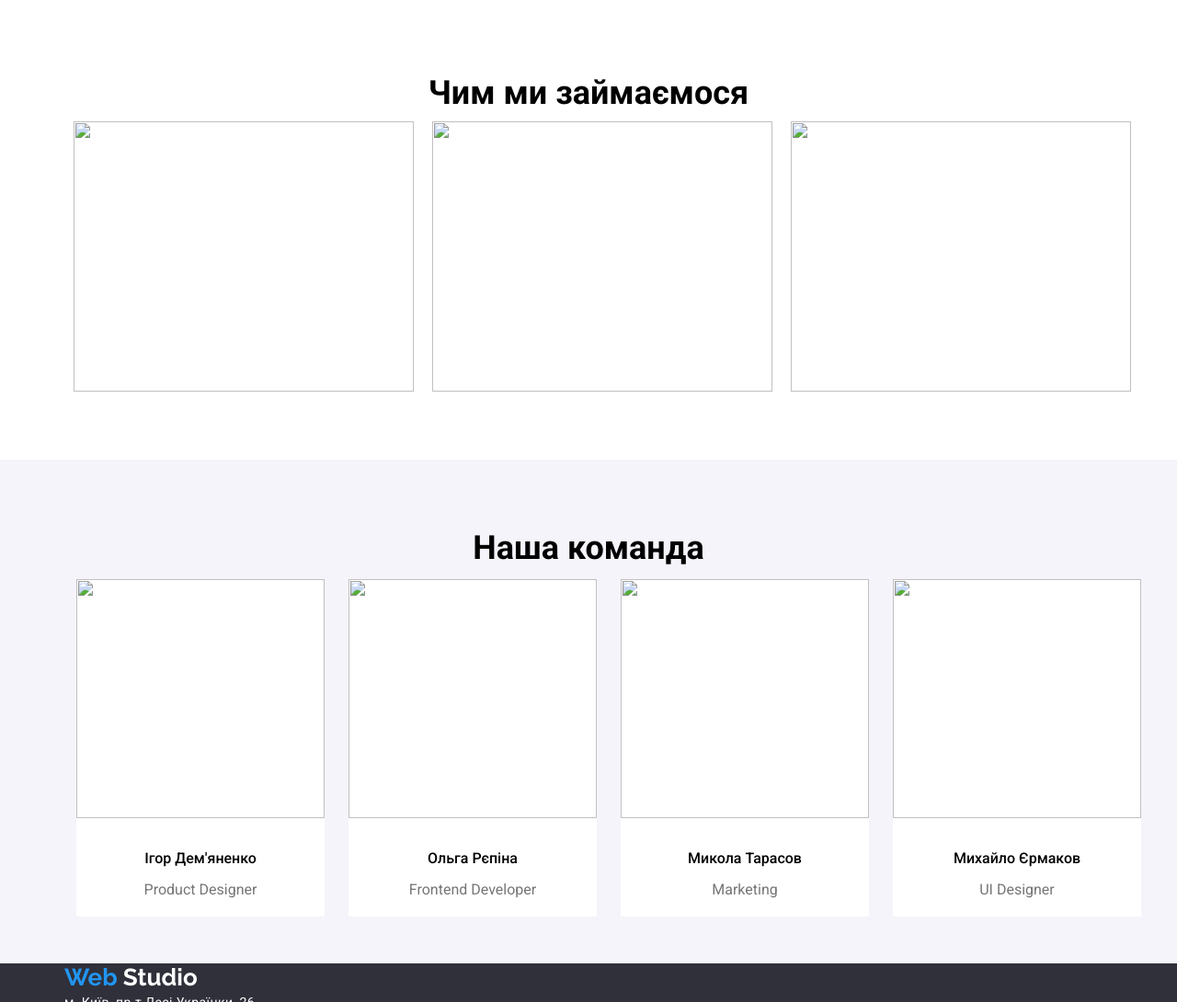
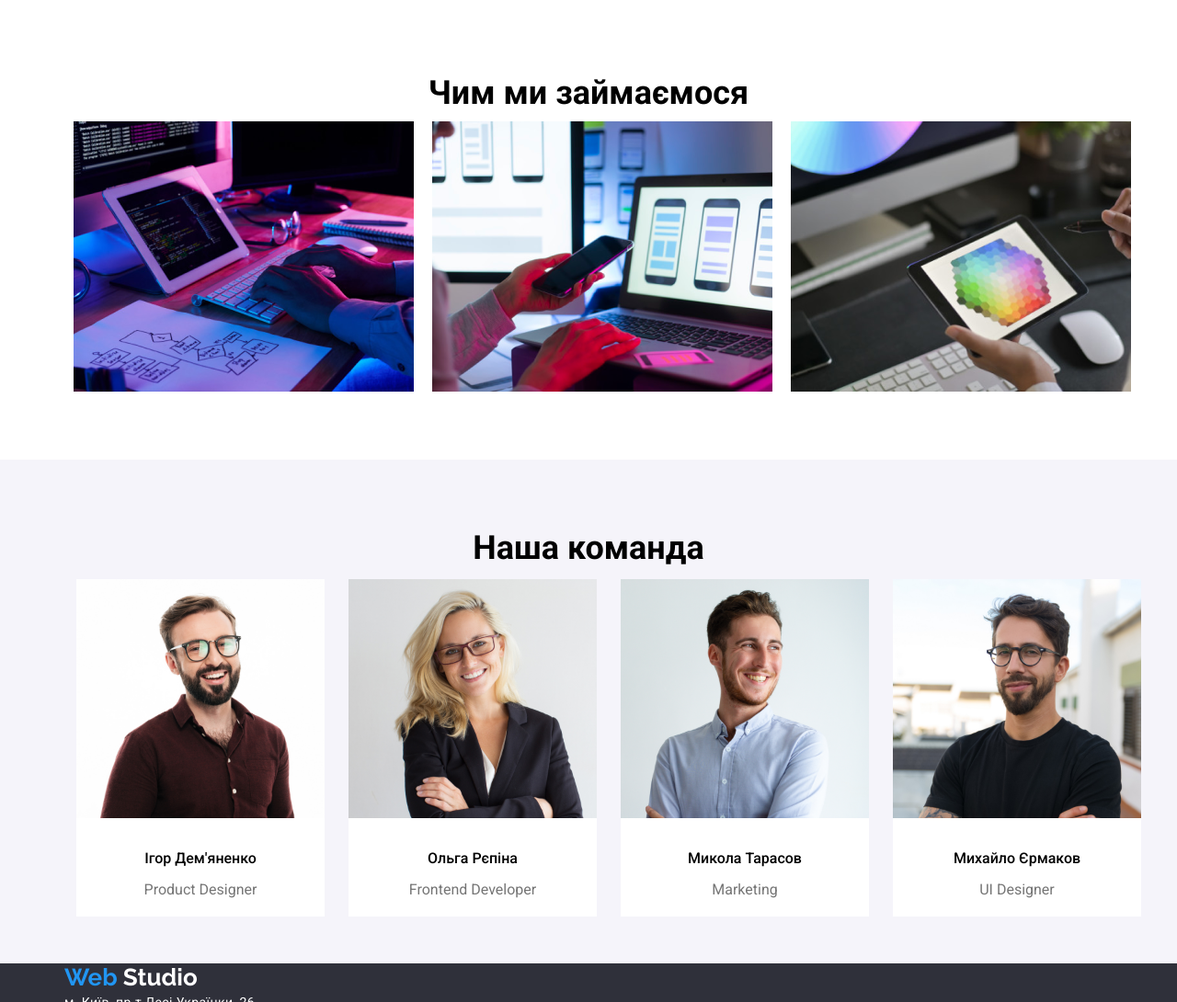
Before and after one commit to uhdjiv/WEBSTYDIO, a plain HTML site: page index.html in a window 1280 px wide. Shown: the part 800-1890 px from the top of the page at 92% size. Drawn offline with Linux system fonts and the light colour scheme; files whose address does not match are found by name.

Commit message:
Update index.html

```diff
--- a/index.html
+++ b/index.html
@@ -63,9 +63,9 @@
                 <div class="conteiner">
                 <h2 class="h2-section3">Чим ми займаємося</h2>
                 <ul class="ul-section3">
-                    <li class="li-section3"><img class="img-section3" src="./img/1s.png" alt=""></li>
-                    <li class="li-section3"><img class="img-section3" src="./img/s2.png" alt=""></li>
-                    <li class="li-section3"><img class="img-section3" src="./img/s3.png" alt=""></img>
+                    <li class="li-section3"><img class="img-section3" src="./1s.png" alt=""></li>
+                    <li class="li-section3"><img class="img-section3" src="./s2.png" alt=""></li>
+                    <li class="li-section3"><img class="img-section3" src="./s3.png" alt=""></img>
                 </ul>
             </div>
             </section>
@@ -74,22 +74,22 @@
                 <h2 class="h2-section4">Наша команда</h2>
                 <ul class="ul-section4">
                     <li class="li-section4">
-                        <img class="img-section4" src="/img/2.1s.jpg" alt="">
+                        <img class="img-section4" src="/2.1s.jpg" alt="">
                         <p class="p-name-section4">Ігор Дем'яненко</p>
                         <p class="p-work-section4">Product Designer</p>
                     </li>
                     <li class="li-section4">
-                        <img class="img-section4" src="/img/2.2s.jpg" alt="">
+                        <img class="img-section4" src="/2.2s.jpg" alt="">
                         <p class="p-name-section4">Ольга Рєпіна</p>
                         <p class="p-work-section4">Frontend Developer</p>
                     </li>
                     <li class="li-section4">
-                        <img class="img-section4" src="/img/2.3s.jpg" alt="">
+                        <img class="img-section4" src="/2.3s.jpg" alt="">
                         <p class="p-name-section4">Микола Тарасов</p>
                         <p class="p-work-section4">Marketing</p>
                     </li>
                     <li class="li-section4">
-                        <img class="img-section4" src="/img/2.4s.jpg" alt="">
+                        <img class="img-section4" src="/2.4s.jpg" alt="">
                         <p class="p-name-section4">Михайло Єрмаков</p>
                         <p class="p-work-section4">UI Designer</p>
                     </li>
```
